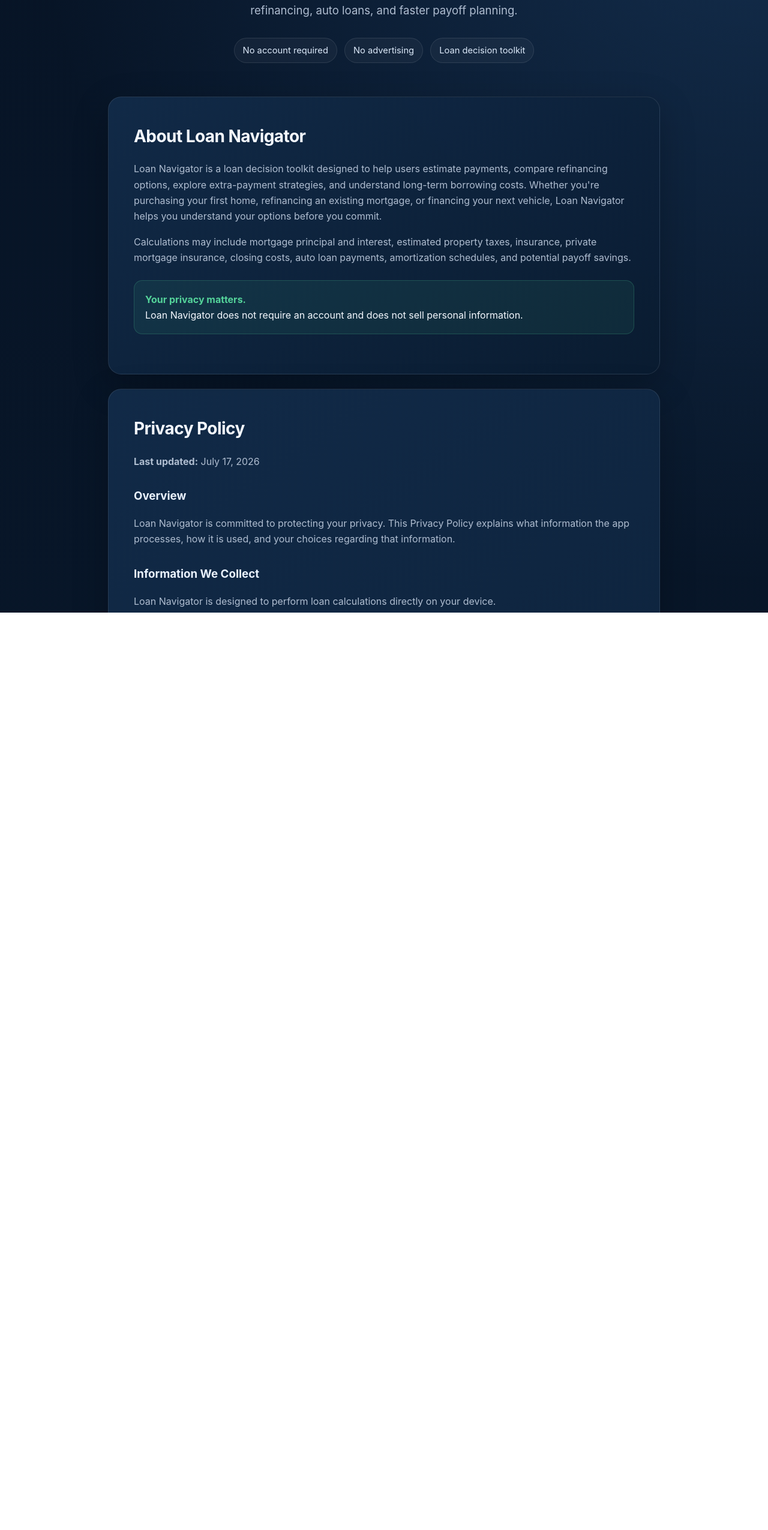
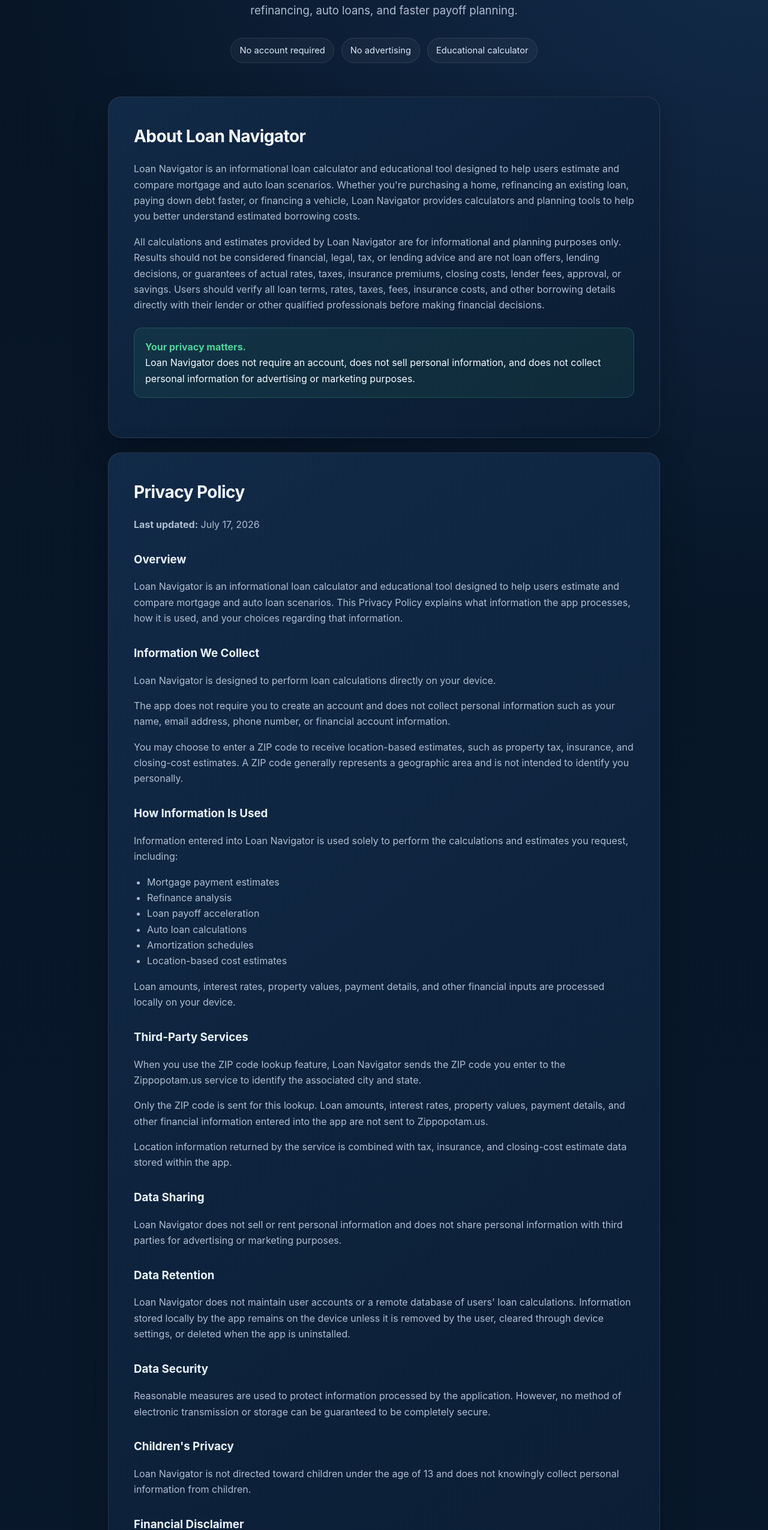
Before and after one commit to Shireydev/loan-navigator, a plain HTML site: page index.html in a window 1280 px wide. Shown: the part 250-2800 px from the top of the page at 60% size. Drawn offline with Linux system fonts and the light colour scheme.

Commit message:
Privacy Policy Update

```diff
--- a/index.html
+++ b/index.html
@@ -193,13 +193,15 @@
 </h1>
 
     <p class="tagline">
+      <p class="tagline">
           Take the guesswork out of borrowing with powerful tools for mortgages, refinancing, auto loans, and faster payoff planning.
+      </p>
     </p>
 
     <div class="badges">
       <span class="badge">No account required</span>
       <span class="badge">No advertising</span>
-      <span class="badge">Loan decision toolkit</span>
+      <span class="badge">Educational calculator</span>
     </div>
   </header>
 
@@ -208,26 +210,17 @@
       <h2>About Loan Navigator</h2>
 
       <p>
-        Loan Navigator is a loan decision toolkit designed to help users
-        estimate payments, compare refinancing options, explore extra-payment
-        strategies, and understand long-term borrowing costs. Whether you're
-        purchasing your first home, refinancing an existing mortgage, or
-        financing your next vehicle, Loan Navigator helps you understand
-        your options before you commit.
+  Loan Navigator is an informational loan calculator and educational tool designed to help users estimate and compare mortgage and auto loan scenarios. Whether you're purchasing a home, refinancing an existing loan, paying down debt faster, or financing a vehicle, Loan Navigator provides calculators and planning tools to help you better understand estimated borrowing costs.
 </p>
 
 <p>
-        Calculations may include mortgage principal and interest, estimated
-        property taxes, insurance, private mortgage insurance, closing costs,
-        auto loan payments, amortization schedules, and potential payoff
-        savings.
+  All calculations and estimates provided by Loan Navigator are for informational and planning purposes only. Results should not be considered financial, legal, tax, or lending advice and are not loan offers, lending decisions, or guarantees of actual rates, taxes, insurance premiums, closing costs, lender fees, approval, or savings. Users should verify all loan terms, rates, taxes, fees, insurance costs, and other borrowing details directly with their lender or other qualified professionals before making financial decisions.
 </p>
 
       <div class="privacy-note">
         <div>
           <strong>Your privacy matters.</strong><br />
-          Loan Navigator does not require an account and does not sell personal
-          information.
+Loan Navigator does not require an account, does not sell personal information, and does not collect personal information for advertising or marketing purposes.
         </div>
       </div>
     </section>
@@ -240,9 +233,7 @@
       <h3>Overview</h3>
 
       <p>
-        Loan Navigator is committed to protecting your privacy. This Privacy
-        Policy explains what information the app processes, how it is used, and
-        your choices regarding that information.
+  Loan Navigator is an informational loan calculator and educational tool designed to help users estimate and compare mortgage and auto loan scenarios. This Privacy Policy explains what information the app processes, how it is used, and your choices regarding that information.
 </p>
 
       <h3>Information We Collect</h3>
@@ -340,16 +331,15 @@
       <h3>Financial Disclaimer</h3>
 
       <p>
-        Loan Navigator provides estimates for educational and informational
-        purposes only. Results are not financial advice, lending offers, credit
-        decisions, or guarantees of actual rates, taxes, insurance premiums,
-        fees, approval, or savings.
+  Loan Navigator is an informational calculator and educational tool. All calculations and estimates are provided for informational and planning purposes only.
 </p>
 
 <p>
-        Actual costs and loan terms may vary. Users should verify estimates with
-        qualified lenders, financial professionals, insurers, tax authorities,
-        or other appropriate providers before making financial decisions.
+  Loan Navigator does not provide financial, legal, tax, insurance, or lending advice. Results are estimates only and should not be considered loan offers, lending decisions, guarantees of approval, or guarantees of actual rates, taxes, insurance premiums, fees, or savings.
+</p>
+
+<p>
+  Users should verify all loan terms, interest rates, taxes, insurance costs, fees, and other financial information directly with their lender or other qualified professionals before making financial decisions.
 </p>
 
       <h3>Changes to This Privacy Policy</h3>
```
Lines whose indentation alone changed are shown as unchanged.
